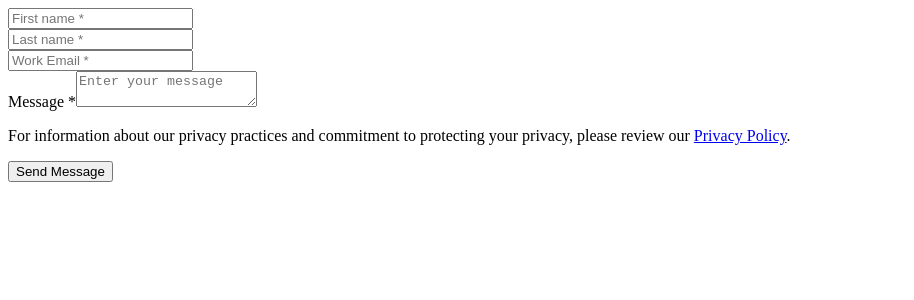
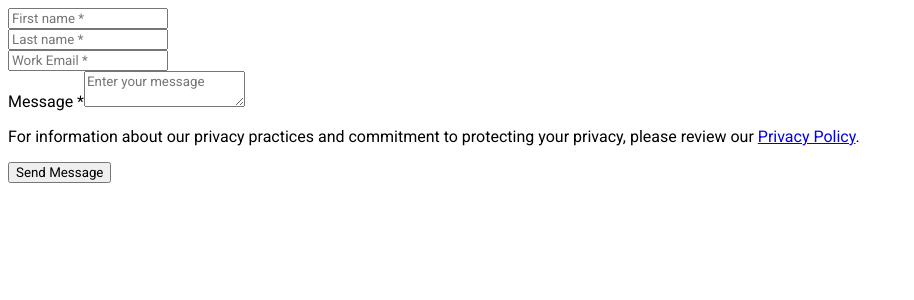
Before and after one commit to svighenaitz/storyblok-th, a React (Vite) app: page / in a window 1280 px wide. Shown: the top 300 px of the page, without its empty margins (0-914 px from the left). Built offline with nearby package versions, Linux system fonts and the light colour scheme.

Commit message:
feat: add Roboto font styling and remove React import from ContactForm

```diff
--- a/src/components/ContactForm/ContactForm.tsx
+++ b/src/components/ContactForm/ContactForm.tsx
@@ -1,4 +1,3 @@
-import React from "react";
 import { useForm } from "react-hook-form";
 import { yupResolver } from "@hookform/resolvers/yup";
 import * as yup from "yup";
--- a/src/index.scss
+++ b/src/index.scss
@@ -0,0 +1,9 @@
+@import url('https://fonts.googleapis.com/css2?family=Roboto:wght@400;500;700&display=swap');
+
+html, body {
+  font-family: 'Roboto', Arial, Helvetica, sans-serif;
+}
+
+* {
+  font-family: inherit;
+}
```
